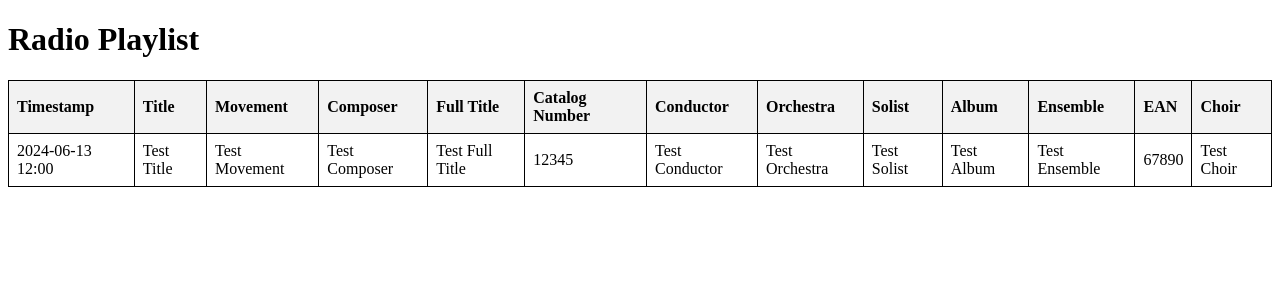
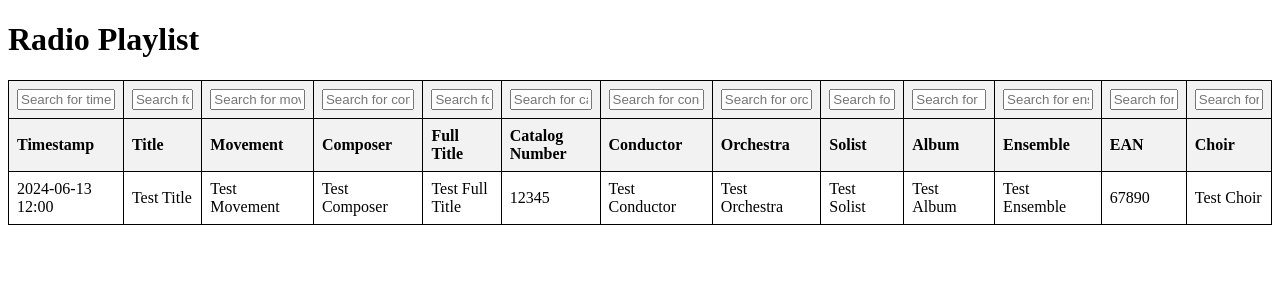
Before and after one commit to thees-k/ndr_kultur_playlists, a Flask app: page / in a window 1280 px wide. Shown: the top 300 px of the page. Run offline with Flask 3, Linux system fonts and the light colour scheme; data comes from the database, SQL or seed files in the repository.

Commit message:
Search field for each column

```diff
--- a/templates/index.html
+++ b/templates/index.html
@@ -19,12 +19,31 @@
         th {
             background-color: #f2f2f2;
         }
+        input[type="text"] {
+            width: 100%;
+            box-sizing: border-box;
+        }
     </style>
 </head>
 <body>
     <h1>Radio Playlist</h1>
     <table>
         <thead>
+            <tr>
+                <th><input type="text" id="timestampFilter" onkeyup="filterTable('timestampFilter', 0)" placeholder="Search for timestamps"></th>
+                <th><input type="text" id="titleFilter" onkeyup="filterTable('titleFilter', 1)" placeholder="Search for titles"></th>
+                <th><input type="text" id="movementFilter" onkeyup="filterTable('movementFilter', 2)" placeholder="Search for movements"></th>
+                <th><input type="text" id="composerFilter" onkeyup="filterTable('composerFilter', 3)" placeholder="Search for composers"></th>
+                <th><input type="text" id="fullTitleFilter" onkeyup="filterTable('fullTitleFilter', 4)" placeholder="Search for full titles"></th>
+                <th><input type="text" id="catalogNumberFilter" onkeyup="filterTable('catalogNumberFilter', 5)" placeholder="Search for catalog numbers"></th>
+                <th><input type="text" id="conductorFilter" onkeyup="filterTable('conductorFilter', 6)" placeholder="Search for conductors"></th>
+                <th><input type="text" id="orchestraFilter" onkeyup="filterTable('orchestraFilter', 7)" placeholder="Search for orchestras"></th>
+                <th><input type="text" id="solistFilter" onkeyup="filterTable('solistFilter', 8)" placeholder="Search for solists"></th>
+                <th><input type="text" id="albumFilter" onkeyup="filterTable('albumFilter', 9)" placeholder="Search for albums"></th>
+                <th><input type="text" id="ensembleFilter" onkeyup="filterTable('ensembleFilter', 10)" placeholder="Search for ensembles"></th>
+                <th><input type="text" id="eanFilter" onkeyup="filterTable('eanFilter', 11)" placeholder="Search for EANs"></th>
+                <th><input type="text" id="choirFilter" onkeyup="filterTable('choirFilter', 12)" placeholder="Search for choirs"></th>
+            </tr>
             <tr>
                 <th>Timestamp</th>
                 <th>Title</th>
@@ -61,5 +80,27 @@
             {% endfor %}
         </tbody>
     </table>
+
+    <script>
+        function filterTable(inputId, colIndex) {
+            var input, filter, table, tr, td, i, txtValue;
+            input = document.getElementById(inputId);
+            filter = input.value.toUpperCase();
+            table = document.querySelector("table");
+            tr = table.getElementsByTagName("tr");
+
+            for (i = 2; i < tr.length; i++) {
+                td = tr[i].getElementsByTagName("td")[colIndex];
+                if (td) {
+                    txtValue = td.textContent || td.innerText;
+                    if (txtValue.toUpperCase().indexOf(filter) > -1) {
+                        tr[i].style.display = "";
+                    } else {
+                        tr[i].style.display = "none";
+                    }
+                }
+            }
+        }
+    </script>
 </body>
 </html>
```
